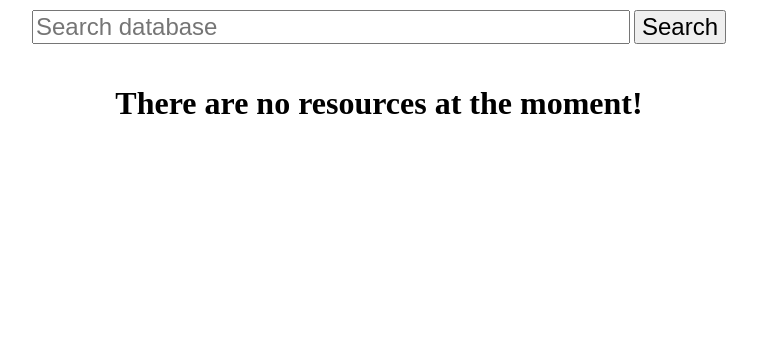
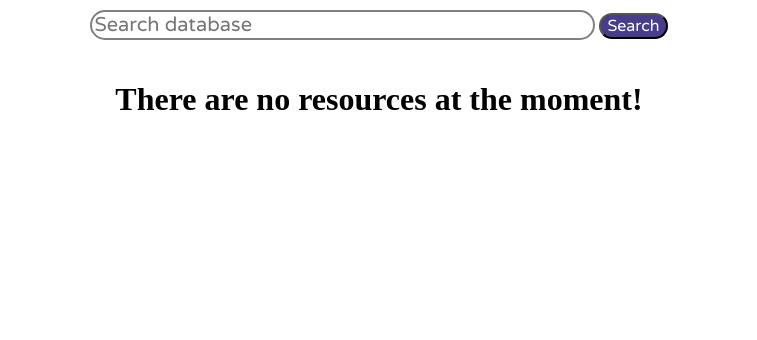
Before and after one commit to huachen24/mindsite, a PHP site: page /resources.php in a window 1280 px wide. Shown: the part 84-424 px from the top of the page, without its empty margins (271-1028 px from the left). Run offline with PHP 8.4, Linux system fonts and the light colour scheme; data that the repository does not hold is empty.

Commit message:
Update styles.css
Changed font for nav bar
change font and colours for search bar

```diff
--- a/styles.css
+++ b/styles.css
@@ -1,6 +1,8 @@
 /*************/
 /**** ALL ****/
 /*************/
+@import url(https://fonts.googleapis.com/css?family=Varela+Round);
+@import url(https://fonts.googleapis.com/css?family=Noto+Sans+SC);
 body {
     margin: 0px;
 }
@@ -29,6 +31,7 @@ body {
     padding-left: 70px;
     padding-right: 70px;
     font-size: 1em;
+    font-family: Noto Sans SC;
     text-transform: uppercase;
     border-bottom: 1px solid grey;
 }
@@ -148,11 +151,18 @@ body {
 }
 
 .resultsearchbar input[type=text] {
-    font-size: 1.5em;
+    font-size: 1.25em;
+    font-family: Varela Round;
+    border-radius:20px;
+    border: 2px solid Grey;
 }
-
 .resultsearchbutton {
-    font-size: 1.5em;
+    font-size: 1em;
+    font-family: Varela Round;
+    color: White;
+    border-radius:20px;
+    background-color:DarkSlateBlue;
+    width=120%;
     cursor: pointer;
 }
 
```
